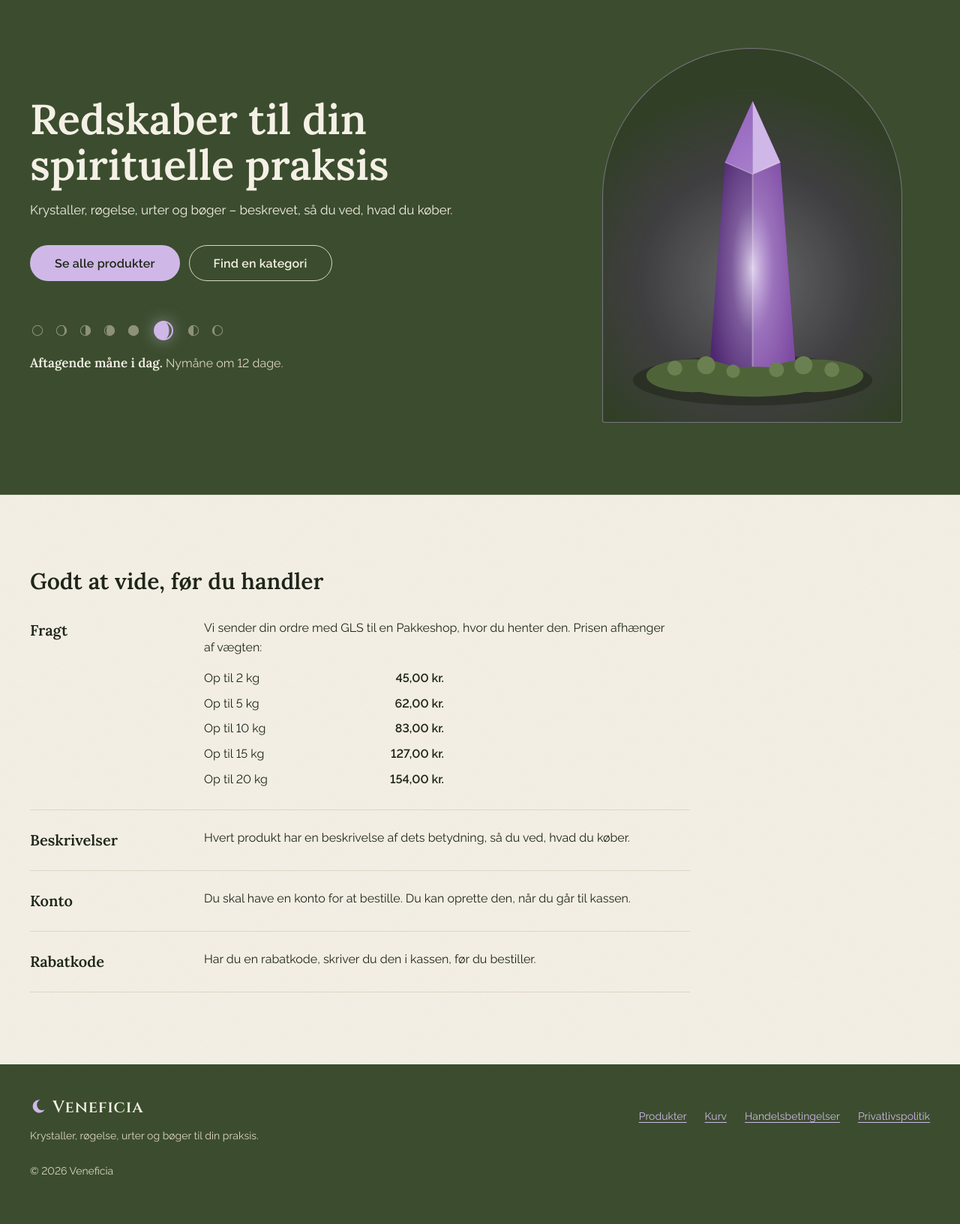
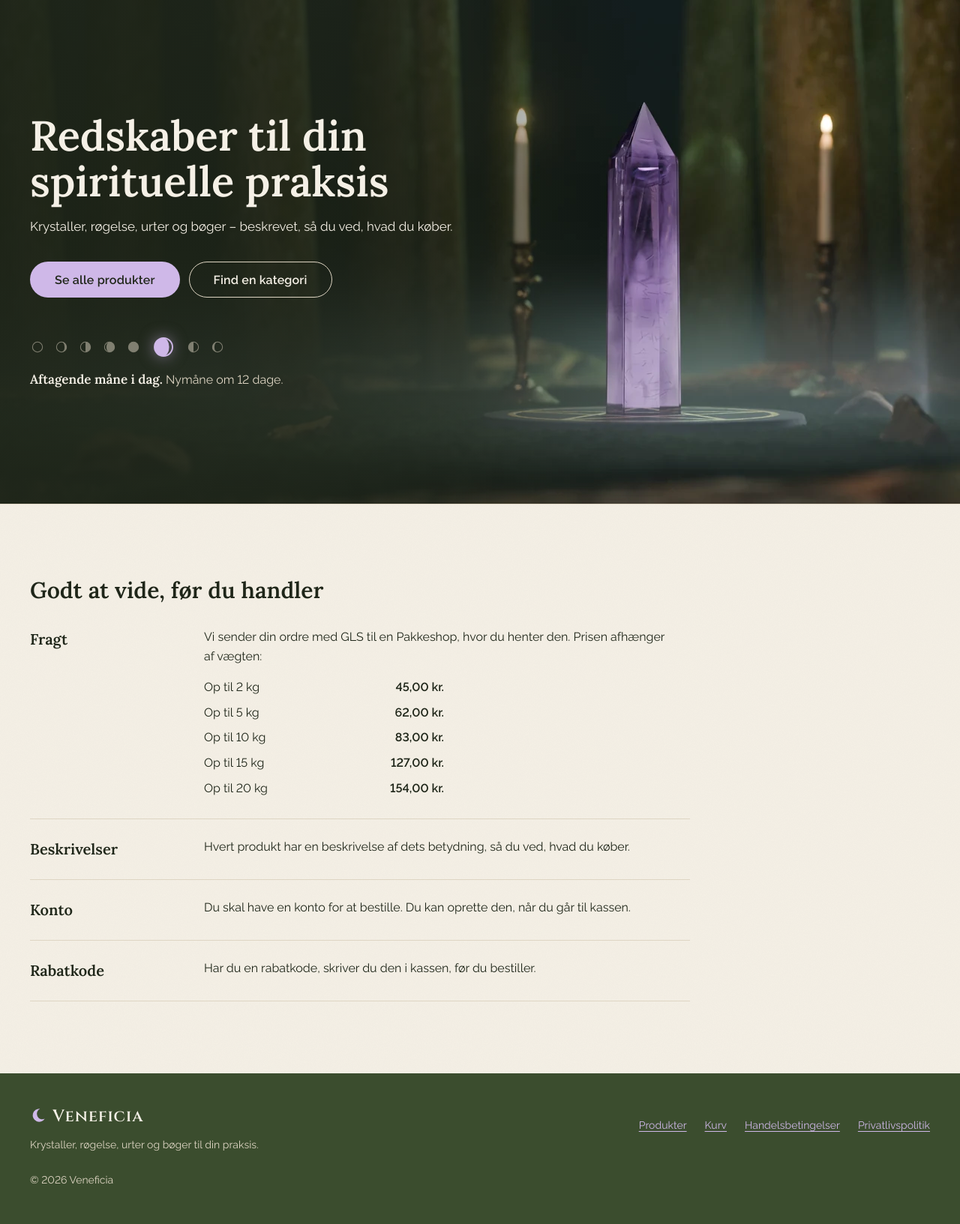
Before and after one commit to NoahGNielsen/Veneficia-Webshop, a PHP site: page / in a window 1280 px wide. Shown: the part 64-1697 px from the top of the page at 75% size. Before the commit the page ends 1632 px from the top, so only its background shows below. Run offline with PHP 8.4, Linux system fonts and the light colour scheme; data that the repository does not hold is empty.

Commit message:
added the blender render as the homepage hero
Co-Authored-By: Claude Opus 5.5 <noreply@anthropic.com>

```diff
--- a/src/assets/css/homepage.css
+++ b/src/assets/css/homepage.css
@@ -5,15 +5,43 @@
     padding: 0;
   }
 
-  /* ---- Hero: moss green, text left, the arch with the obelisk right (stacked on compact) ---- */
+  /* ---- Hero: the Blender render of the amethyst tower on Nattegrøn. Below 840px the render sits on top and fades
+     into the band, with the text under it; from 840px it fills the band behind the text, shaded on the left. ---- */
   .hero {
-    padding-block: var(--space-7) var(--space-8);
+    position: relative;
+    isolation: isolate;
+    overflow: hidden;
+    padding-bottom: var(--space-8);
+    background-color: var(--color-inverse-surface);
   }
 
+  .hero__media {
+    position: relative;
+    aspect-ratio: 4 / 5;
+    max-height: 75svh;
+  }
+
+  .hero__media img {
+    display: block;
+    width: 100%;
+    height: 100%;
+    object-fit: cover;
+    /* The crystal (two thirds across the render) in the middle of the 4:5 crop, with both candles beside it */
+    object-position: 80% 50%;
+  }
+
+  .hero__media::after {
+    content: "";
+    position: absolute;
+    inset: auto 0 0;
+    height: 40%;
+    background: linear-gradient(transparent, var(--color-inverse-surface));
+  }
+
+  /* The text starts on the faded part of the render */
   .hero__inner {
-    display: grid;
-    gap: var(--space-7);
-    align-items: center;
+    position: relative;
+    margin-top: calc(-1 * var(--space-8));
   }
 
   .hero h1 {
@@ -49,26 +77,16 @@
     font-weight: 600;
   }
 
-  /* The arch sits on moss, so it gets a darker moss of its own and a fine lavender edge to keep its shape visible */
-  .hero__visual {
-    justify-self: center;
-    width: min(100%, 280px);
-    overflow: hidden;
-    border: 1px solid color-mix(in srgb, var(--color-secondary-accent) 45%, transparent);
-    background:
-      radial-gradient(circle at 50% 62%, color-mix(in srgb, var(--color-secondary-accent) 34%, transparent),
-        color-mix(in srgb, var(--color-primary) 22%, transparent) 40%, transparent 70%),
-      color-mix(in srgb, var(--color-on-background) 35%, var(--color-secondary));
-  }
+  @media (min-width: 600px) {
+    /* The whole render, uncropped */
+    .hero__media {
+      aspect-ratio: 16 / 9;
+    }
 
-  .hero__visual img {
-    display: block;
-    width: 100%;
-    height: 100%;
-    object-fit: cover;
-  }
+    .hero__media img {
+      object-position: 50% 50%;
+    }
 
-  @media (min-width: 600px) {
     .hero__actions {
       flex-direction: row;
       flex-wrap: wrap;
@@ -76,17 +94,41 @@
   }
 
   @media (min-width: 840px) {
+    /* As tall as the 16:9 render, but never taller than the screen under the top app bar, less a strip so the
+       next section shows. Taller text makes it taller, and the render is cropped at the sides. */
     .hero {
-      padding-block: var(--space-8) var(--space-9);
+      display: grid;
+      align-items: center;
+      min-height: min(56.25vw, calc(100svh - var(--header-height) - var(--space-8)));
+      padding-block: var(--space-8);
+    }
+
+    .hero__media {
+      position: absolute;
+      inset: 0;
+      z-index: -1;
+      aspect-ratio: auto;
+      max-height: none;
+    }
+
+    /* Nattegrøn shading behind the text column (which ends before 50 %), clear from about 66 %, so the crystal
+       and the right-hand candle stay untouched */
+    .hero__media::after {
+      inset: 0;
+      height: auto;
+      background: linear-gradient(90deg,
+        color-mix(in srgb, var(--color-inverse-surface) 90%, transparent),
+        color-mix(in srgb, var(--color-inverse-surface) 78%, transparent) 30%,
+        color-mix(in srgb, var(--color-inverse-surface) 55%, transparent) 48%,
+        transparent 66%);
     }
 
     .hero__inner {
-      grid-template-columns: 7fr 5fr;
-      gap: var(--space-8);
+      margin-top: 0;
     }
 
-    .hero__visual {
-      width: min(100%, 400px);
+    .hero__text {
+      max-width: min(36rem, 48%);
     }
   }
 
--- a/src/assets/css/mainStyle.css
+++ b/src/assets/css/mainStyle.css
@@ -85,6 +85,7 @@
     --color-secondary: var(--palette-moss);
     --color-on-secondary: var(--palette-parchment);
     --color-secondary-accent: var(--palette-lavender);
+    --color-inverse-surface: var(--palette-night); /* the dark band under the homepage hero render (.on-secondary text) */
     --color-error: var(--palette-error);
     --color-on-error: var(--palette-white);
     --color-error-container: color-mix(in srgb, var(--palette-error) 10%, var(--palette-canvas));
@@ -232,8 +233,8 @@
     font-variant-numeric: lining-nums;
   }
 
-  /* The moss-green context (top app bar, footer, hero, admin bar): parchment text and lavender accents for
-     everything inside. Hover layers on moss only carry parchment text, never lavender (4.13:1). */
+  /* The dark context (top app bar, footer and admin bar on moss, the homepage hero on Nattegrøn): parchment text and
+     lavender accents for everything inside. Hover layers on moss only carry parchment text, never lavender (4.13:1). */
   .on-secondary {
     --ctx-text: var(--color-on-secondary);
     --ctx-text-muted: var(--color-surface-variant);
@@ -1016,19 +1017,7 @@
     border-bottom: 0;
   }
 
-  /* ---- The arch (signature shape). Only on a 4:5 box, so the top is an exact half circle. ---- */
-  .arch {
-    aspect-ratio: 4 / 5;
-    border-radius: var(--shape-arch);
-  }
-
-  .arch--glow {
-    background:
-      radial-gradient(circle at 50% 62%, color-mix(in srgb, var(--color-secondary-accent) 34%, transparent),
-        color-mix(in srgb, var(--color-primary) 22%, transparent) 40%, transparent 70%),
-      var(--color-secondary);
-  }
-
+  /* ---- The arch (signature shape) around an icon. Only on a 4:5 box, so the top is an exact half circle. ---- */
   .arch-icon {
     display: grid;
     place-items: center;
--- a/src/index.php
+++ b/src/index.php
@@ -41,6 +41,14 @@ $homeDescription = 'Krystaller, røgelse, urter og bøger til din spirituelle pr
     <?php include $_SERVER['DOCUMENT_ROOT'] . '/assets/php/navbar.php'; ?>
     <main id="indhold" class="homepage">
         <section class="hero on-secondary" aria-labelledby="hero-titel">
+            <div class="hero__media">
+                <?php // The Blender render (16:9, the crystal about two thirds across). A new render replaces it by
+                      // exporting the same two file names; ?v= makes browsers fetch it again. ?>
+                <img src="<?= htmlspecialchars($headerVersion('/assets/images/forside-1920.webp')) ?>"
+                     srcset="<?= htmlspecialchars($headerVersion('/assets/images/forside-1280.webp')) ?> 1280w, <?= htmlspecialchars($headerVersion('/assets/images/forside-1920.webp')) ?> 1920w"
+                     sizes="(max-width: 599px) 222vw, 100vw" width="1920" height="1080" fetchpriority="high"
+                     alt="Ametyst-krystaltårn på et alter med pentagram i en tåget skov ved levende lys">
+            </div>
             <div class="container hero__inner">
                 <div class="hero__text">
                     <h1 id="hero-titel" class="type-display">Redskaber til din spirituelle praksis</h1>
@@ -57,10 +65,6 @@ $homeDescription = 'Krystaller, røgelse, urter og bøger til din spirituelle pr
                         </div>
                         <p class="moon-today__text"><strong><?= MOON_PHASE_NAMES[$moonPhase] ?> i dag.</strong> <?= $moonNext ?></p>
                     </div>
-                </div>
-                <div class="hero__visual arch arch--glow">
-                    <?php // The hero visual. A Blender render replaces it by changing src only (keep it 4:5, alt="" since it's decoration). ?>
-                    <img src="/assets/images/obelisk.svg" alt="" width="400" height="500" fetchpriority="high">
                 </div>
             </div>
         </section>
--- a/src/styleguide.html
+++ b/src/styleguide.html
@@ -70,7 +70,7 @@
             <li class="sg-swatch"><div class="sg-swatch__color" style="background: var(--color-primary)"></div><div class="sg-swatch__body"><p><strong>Ametyst</strong> #733B9B</p><p><code>--color-primary</code></p><p class="text-muted">10 %: primærhandling og links. Hvid 7,42:1, på Pergament 6,53:1</p></div></li>
             <li class="sg-swatch"><div class="sg-swatch__color" style="background: var(--color-primary-container)"></div><div class="sg-swatch__body"><p><strong>Ametystskær</strong> #EFE7F6</p><p><code>--color-primary-container</code></p><p class="text-muted">Tonale knapper og valgte chips. Ametyst 6,16:1</p></div></li>
             <li class="sg-swatch"><div class="sg-swatch__color" style="background: var(--color-secondary-accent)"></div><div class="sg-swatch__body"><p><strong>Lavendel</strong> #CFB8E8</p><p><code>--color-secondary-accent</code></p><p class="text-muted">Accent på mosgrøn. Nattegrøn 8,65:1</p></div></li>
-            <li class="sg-swatch"><div class="sg-swatch__color" style="background: var(--color-on-background)"></div><div class="sg-swatch__body"><p><strong>Nattegrøn</strong> #1F2619</p><p><code>--color-on-background</code>, <code>--color-on-surface</code></p><p class="text-muted">Brødtekst og overskrifter</p></div></li>
+            <li class="sg-swatch"><div class="sg-swatch__color" style="background: var(--color-on-background)"></div><div class="sg-swatch__body"><p><strong>Nattegrøn</strong> #1F2619</p><p><code>--color-on-background</code>, <code>--color-on-surface</code></p><p class="text-muted">Brødtekst og overskrifter. Som <code>--color-inverse-surface</code> bunden under hero-renderet: Pergament 13,70:1</p></div></li>
             <li class="sg-swatch"><div class="sg-swatch__color" style="background: var(--color-outline)"></div><div class="sg-swatch__body"><p><strong>Oliven</strong> #5B6250</p><p><code>--color-on-surface-variant</code>, <code>--color-outline</code></p><p class="text-muted">Sekundær tekst og feltkanter. 6,19:1 på Lærred</p></div></li>
             <li class="sg-swatch"><div class="sg-swatch__color" style="background: var(--color-error)"></div><div class="sg-swatch__body"><p><strong>Fejl</strong> #B3261E</p><p><code>--color-error</code>, <code>--color-error-container</code></p><p class="text-muted">6,37:1 på Lærred</p></div></li>
             <li class="sg-swatch"><div class="sg-swatch__color" style="background: var(--color-success)"></div><div class="sg-swatch__body"><p><strong>Succes</strong> #297044</p><p><code>--color-success</code>, <code>--color-success-container</code></p><p class="text-muted">"På lager". 5,86:1 på Lærred</p></div></li>
@@ -324,9 +324,8 @@
     <section id="signaturer" aria-labelledby="signaturer-titel">
         <h2 id="signaturer-titel">Signaturer og ikoner</h2>
         <h3>Buen</h3>
-        <p>Signaturformen. Bruges sparsomt: hero-visualet, kategori-ikonerne og ordrebekræftelsen. Altid på en 4:5-boks.</p>
+        <p>Signaturformen omkring et ikon (<code>.arch-icon</code>). Bruges sparsomt: kategori-ikonerne, tomme tilstande og ordrebekræftelsen. Altid på en 4:5-boks.</p>
         <div class="sg-row">
-            <div class="arch arch--glow sg-arch"><img src="/assets/images/obelisk.svg" alt="" width="400" height="500"></div>
             <span class="arch-icon"><svg class="icon" aria-hidden="true" focusable="false"><use href="/assets/icons/icons.svg#diamond"></use></svg></span>
         </div>
         <h3>Dagens månefase</h3>
```
Also changed, not shown: design-system/veneficia/MASTER.md (+37 -10 lines), src/assets/css/styleguide.css (+0 -11 lines), src/assets/images/forside-1280.webp (added), src/assets/images/forside-1920.webp (added).
